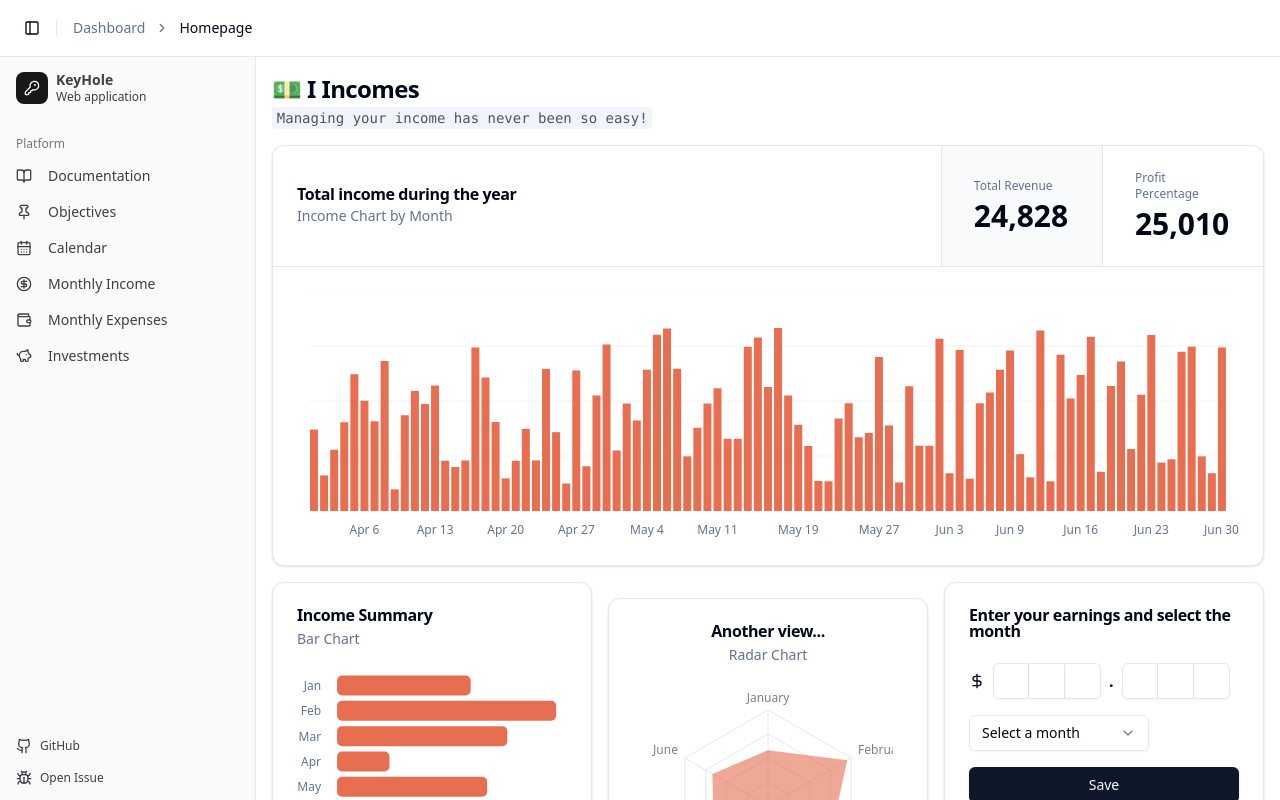
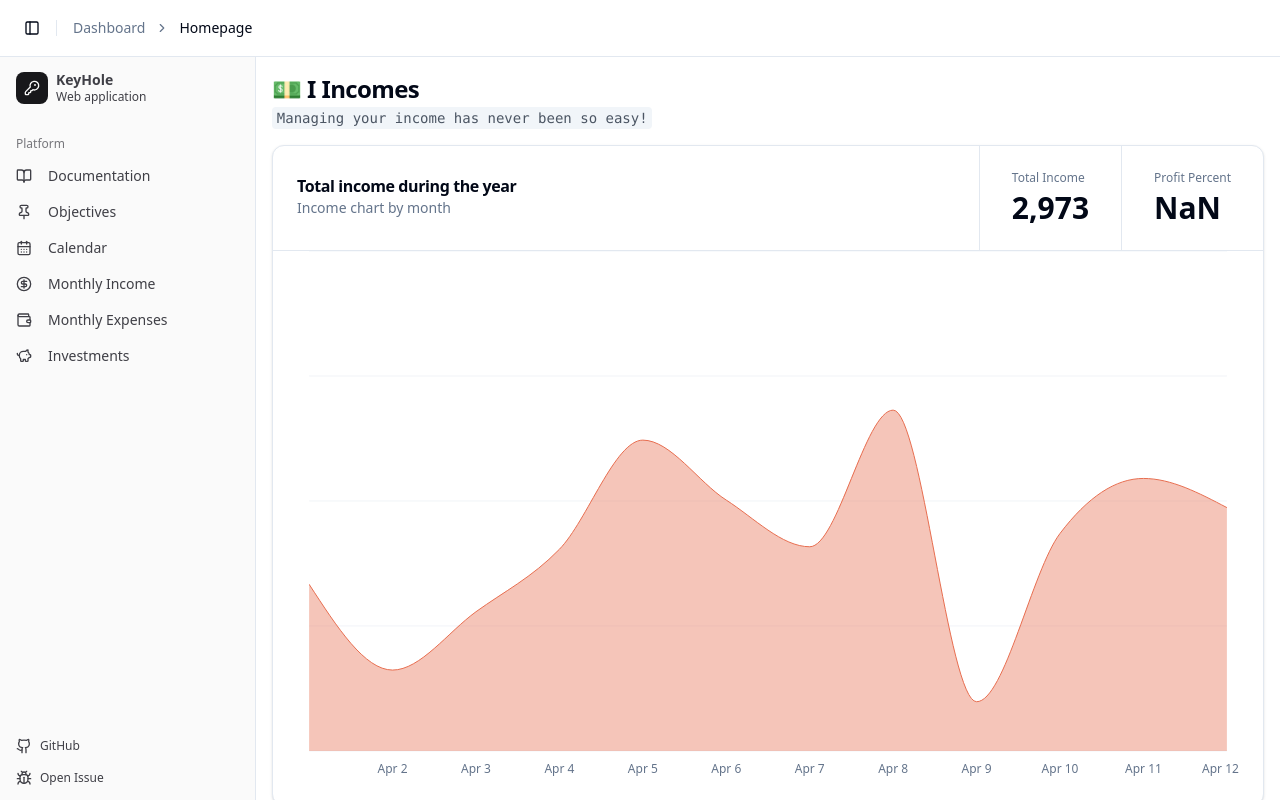
Before and after one commit to Gonzaa21/KeyHoleFront, a React (Vite) app: page /dashboard/income in a window 1280 px wide. Shown: the top 800 px of the page. Built offline with nearby package versions, Linux system fonts and the light colour scheme.

Commit message:
Replace horizontal chart

```diff
--- a/src/app/dashboard/income/charts/ChartHorizontal.jsx
+++ b/src/app/dashboard/income/charts/ChartHorizontal.jsx
@@ -1,7 +1,7 @@
 "use client"
 
-import * as React from "react"
-import { Bar, BarChart, CartesianGrid, XAxis } from "recharts"
+import { Area, AreaChart, CartesianGrid, XAxis } from "recharts"
+import { useMemo } from "react"
 
 import {
   Card,
@@ -17,141 +17,52 @@ import {
 } from "@/components/ui/chart"
 
 const chartData = [
-  { date: "2024-04-01", desktop: 222, mobile: 150 },
-  { date: "2024-04-02", desktop: 97, mobile: 180 },
-  { date: "2024-04-03", desktop: 167, mobile: 120 },
-  { date: "2024-04-04", desktop: 242, mobile: 260 },
-  { date: "2024-04-05", desktop: 373, mobile: 290 },
-  { date: "2024-04-06", desktop: 301, mobile: 340 },
-  { date: "2024-04-07", desktop: 245, mobile: 180 },
-  { date: "2024-04-08", desktop: 409, mobile: 320 },
-  { date: "2024-04-09", desktop: 59, mobile: 110 },
-  { date: "2024-04-10", desktop: 261, mobile: 190 },
-  { date: "2024-04-11", desktop: 327, mobile: 350 },
-  { date: "2024-04-12", desktop: 292, mobile: 210 },
-  { date: "2024-04-13", desktop: 342, mobile: 380 },
-  { date: "2024-04-14", desktop: 137, mobile: 220 },
-  { date: "2024-04-15", desktop: 120, mobile: 170 },
-  { date: "2024-04-16", desktop: 138, mobile: 190 },
-  { date: "2024-04-17", desktop: 446, mobile: 360 },
-  { date: "2024-04-18", desktop: 364, mobile: 410 },
-  { date: "2024-04-19", desktop: 243, mobile: 180 },
-  { date: "2024-04-20", desktop: 89, mobile: 150 },
-  { date: "2024-04-21", desktop: 137, mobile: 200 },
-  { date: "2024-04-22", desktop: 224, mobile: 170 },
-  { date: "2024-04-23", desktop: 138, mobile: 230 },
-  { date: "2024-04-24", desktop: 387, mobile: 290 },
-  { date: "2024-04-25", desktop: 215, mobile: 250 },
-  { date: "2024-04-26", desktop: 75, mobile: 130 },
-  { date: "2024-04-27", desktop: 383, mobile: 420 },
-  { date: "2024-04-28", desktop: 122, mobile: 180 },
-  { date: "2024-04-29", desktop: 315, mobile: 240 },
-  { date: "2024-04-30", desktop: 454, mobile: 380 },
-  { date: "2024-05-01", desktop: 165, mobile: 220 },
-  { date: "2024-05-02", desktop: 293, mobile: 310 },
-  { date: "2024-05-03", desktop: 247, mobile: 190 },
-  { date: "2024-05-04", desktop: 385, mobile: 420 },
-  { date: "2024-05-05", desktop: 481, mobile: 390 },
-  { date: "2024-05-06", desktop: 498, mobile: 520 },
-  { date: "2024-05-07", desktop: 388, mobile: 300 },
-  { date: "2024-05-08", desktop: 149, mobile: 210 },
-  { date: "2024-05-09", desktop: 227, mobile: 180 },
-  { date: "2024-05-10", desktop: 293, mobile: 330 },
-  { date: "2024-05-11", desktop: 335, mobile: 270 },
-  { date: "2024-05-12", desktop: 197, mobile: 240 },
-  { date: "2024-05-13", desktop: 197, mobile: 160 },
-  { date: "2024-05-14", desktop: 448, mobile: 490 },
-  { date: "2024-05-15", desktop: 473, mobile: 380 },
-  { date: "2024-05-16", desktop: 338, mobile: 400 },
-  { date: "2024-05-17", desktop: 499, mobile: 420 },
-  { date: "2024-05-18", desktop: 315, mobile: 350 },
-  { date: "2024-05-19", desktop: 235, mobile: 180 },
-  { date: "2024-05-20", desktop: 177, mobile: 230 },
-  { date: "2024-05-21", desktop: 82, mobile: 140 },
-  { date: "2024-05-22", desktop: 81, mobile: 120 },
-  { date: "2024-05-23", desktop: 252, mobile: 290 },
-  { date: "2024-05-24", desktop: 294, mobile: 220 },
-  { date: "2024-05-25", desktop: 201, mobile: 250 },
-  { date: "2024-05-26", desktop: 213, mobile: 170 },
-  { date: "2024-05-27", desktop: 420, mobile: 460 },
-  { date: "2024-05-28", desktop: 233, mobile: 190 },
-  { date: "2024-05-29", desktop: 78, mobile: 130 },
-  { date: "2024-05-30", desktop: 340, mobile: 280 },
-  { date: "2024-05-31", desktop: 178, mobile: 230 },
-  { date: "2024-06-01", desktop: 178, mobile: 200 },
-  { date: "2024-06-02", desktop: 470, mobile: 410 },
-  { date: "2024-06-03", desktop: 103, mobile: 160 },
-  { date: "2024-06-04", desktop: 439, mobile: 380 },
-  { date: "2024-06-05", desktop: 88, mobile: 140 },
-  { date: "2024-06-06", desktop: 294, mobile: 250 },
-  { date: "2024-06-07", desktop: 323, mobile: 370 },
-  { date: "2024-06-08", desktop: 385, mobile: 320 },
-  { date: "2024-06-09", desktop: 438, mobile: 480 },
-  { date: "2024-06-10", desktop: 155, mobile: 200 },
-  { date: "2024-06-11", desktop: 92, mobile: 150 },
-  { date: "2024-06-12", desktop: 492, mobile: 420 },
-  { date: "2024-06-13", desktop: 81, mobile: 130 },
-  { date: "2024-06-14", desktop: 426, mobile: 380 },
-  { date: "2024-06-15", desktop: 307, mobile: 350 },
-  { date: "2024-06-16", desktop: 371, mobile: 310 },
-  { date: "2024-06-17", desktop: 475, mobile: 520 },
-  { date: "2024-06-18", desktop: 107, mobile: 170 },
-  { date: "2024-06-19", desktop: 341, mobile: 290 },
-  { date: "2024-06-20", desktop: 408, mobile: 450 },
-  { date: "2024-06-21", desktop: 169, mobile: 210 },
-  { date: "2024-06-22", desktop: 317, mobile: 270 },
-  { date: "2024-06-23", desktop: 480, mobile: 530 },
-  { date: "2024-06-24", desktop: 132, mobile: 180 },
-  { date: "2024-06-25", desktop: 141, mobile: 190 },
-  { date: "2024-06-26", desktop: 434, mobile: 380 },
-  { date: "2024-06-27", desktop: 448, mobile: 490 },
-  { date: "2024-06-28", desktop: 149, mobile: 200 },
-  { date: "2024-06-29", desktop: 103, mobile: 160 },
-  { date: "2024-06-30", desktop: 446, mobile: 400 },
+  { date: "2024-04-01", desktop: 200 },
+  { date: "2024-04-02", desktop: 97 },
+  { date: "2024-04-03", desktop: 167 },
+  { date: "2024-04-04", desktop: 242 },
+  { date: "2024-04-05", desktop: 373 },
+  { date: "2024-04-06", desktop: 301 },
+  { date: "2024-04-07", desktop: 245 },
+  { date: "2024-04-08", desktop: 409 },
+  { date: "2024-04-09", desktop: 59 },
+  { date: "2024-04-10", desktop: 261 },
+  { date: "2024-04-11", desktop: 327 },
+  { date: "2024-04-12", desktop: 292 },
 ]
 
 const chartConfig = {
-    views: {
-      label: "Page Views",
-    },
   desktop: {
-      label: "Total Revenue",
+    label: "Total Income",
     color: "hsl(var(--chart-1))",
   },
   mobile: {
-      label: "Profit Percentage",
+    label: "Profit Percent",
     color: "hsl(var(--chart-2))",
-    },
-};
+  }
+}
 
 export function ChartHorizontal() {
-    const [activeChart, setActiveChart] = React.useState("desktop");
 
-    const total = React.useMemo(
-      () => ({
+  const total = useMemo(() => ({
     desktop: chartData.reduce((acc, curr) => acc + curr.desktop, 0),
     mobile: chartData.reduce((acc, curr) => acc + curr.mobile, 0),
-      }),
-      []
-    );
+  }), []);
 
   return (
     <Card>
       <CardHeader className="flex flex-col items-stretch space-y-0 border-b p-0 sm:flex-row">
       <div className="flex flex-1 flex-col justify-center gap-1 px-6 py-5 sm:py-6">
         <CardTitle>Total income during the year</CardTitle>
-                    <CardDescription>Income Chart by Month</CardDescription>
+        <CardDescription>Income chart by month</CardDescription>
       </div>
       <div className="flex">
-                    {["desktop", "mobile"].map((key) => {
+        {["desktop", "mobile"].map(function(key) {
           const chart = key;
           return (
             <button
               key={chart}
-                              data-active={activeChart === chart}
-                              className="relative z-30 flex flex-1 flex-col justify-center gap-1 border-t px-6 py-4 text-left even:border-l data-[active=true]:bg-muted/50 sm:border-l sm:border-t-0 sm:px-8 sm:py-6"
-                              onClick={() => setActiveChart(chart)}
-                            >
+              className="relative z-30 flex flex-1 flex-col justify-center gap-1 border-t px-6 py-4 text-left even:border-l data-[active=true]:bg-muted/50 sm:border-l sm:border-t-0 sm:px-8 sm:py-6 min-w-fit">
               <span className="text-xs text-muted-foreground">
                 {chartConfig[chart].label}
               </span>
@@ -163,9 +74,9 @@ export function ChartHorizontal() {
         })}
       </div>
       </CardHeader>
-            <CardContent className="px-2 sm:p-6">
-                <ChartContainer config={chartConfig} className="aspect-auto h-[250px] w-full">
-                    <BarChart
+      <CardContent>
+        <ChartContainer config={chartConfig}>
+          <AreaChart
             accessibilityLayer
             data={chartData}
             margin={{
@@ -179,7 +90,6 @@ export function ChartHorizontal() {
               tickLine={false}
               axisLine={false}
               tickMargin={8}
-                      minTickGap={32}
               tickFormatter={(value) => {
                 const date = new Date(value);
                 return date.toLocaleDateString("en-US", {
@@ -189,24 +99,21 @@ export function ChartHorizontal() {
               }}
             />
             <ChartTooltip
-                      content={
-                        <ChartTooltipContent
-                          className="w-[150px]"
-                          nameKey="views"
-                          labelFormatter={(value) => {
-                            return new Date(value).toLocaleDateString("en-US", {
-                              month: "short",
-                              day: "numeric",
-                              year: "numeric",
-                            });
-                          }}
+              cursor={false}
+              content={<ChartTooltipContent indicator="line" />}
             />
-                      }
+            <Area
+              dataKey="desktop"
+              type="monotone"
+              fill="var(--color-desktop)"
+              fillOpacity={0.4}
+              stroke="var(--color-desktop)"
             />
-                    <Bar dataKey={activeChart} fill={`var(--color-${activeChart})`} />
-                    </BarChart>
+          </AreaChart>
+
         </ChartContainer>
       </CardContent>
     </Card>
-    );
+
+  )
 }
```
Also changed, not shown: 1 other file (tests, documents, lock files or other folders). Lines whose indentation alone changed are shown as unchanged.
